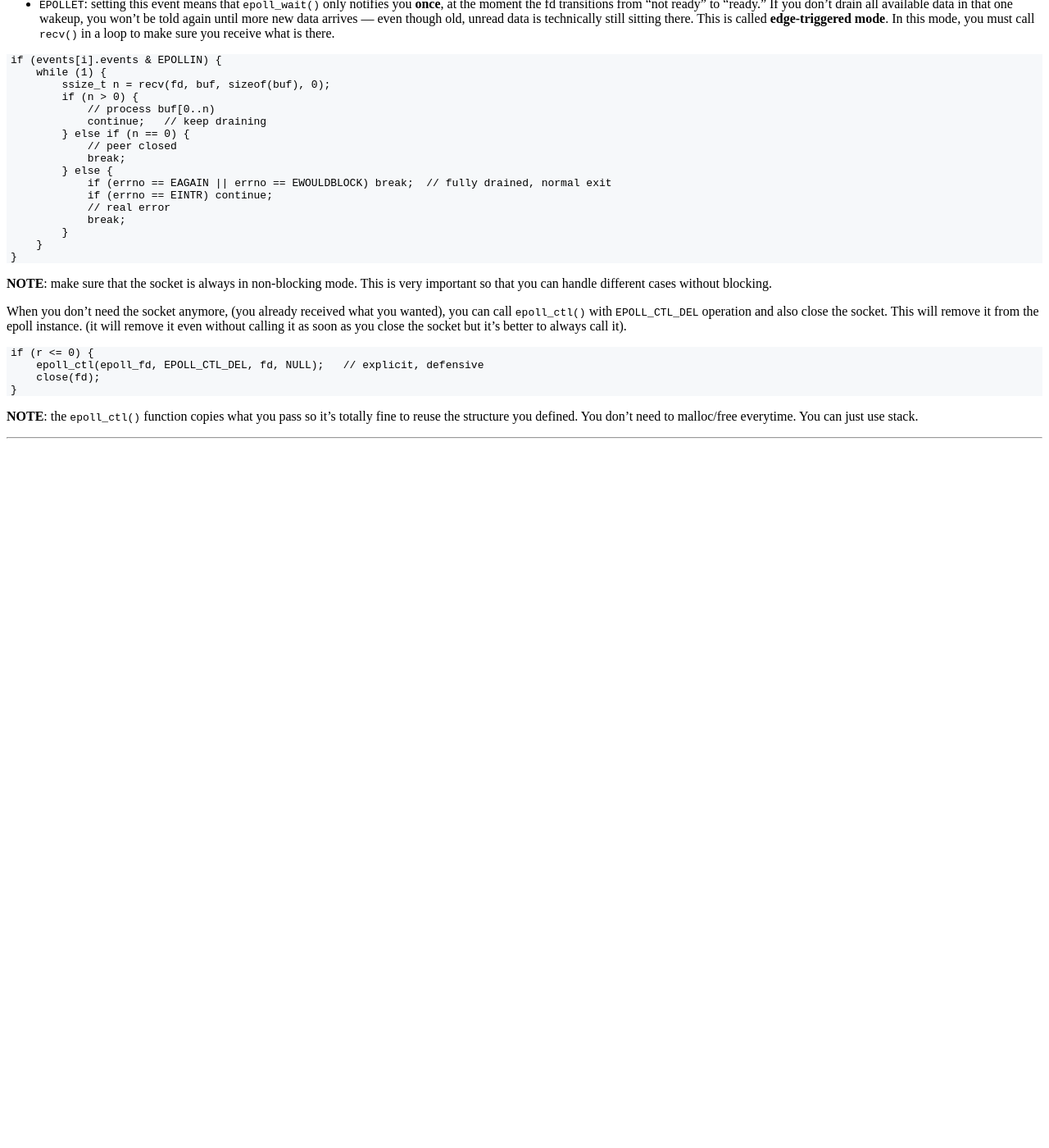
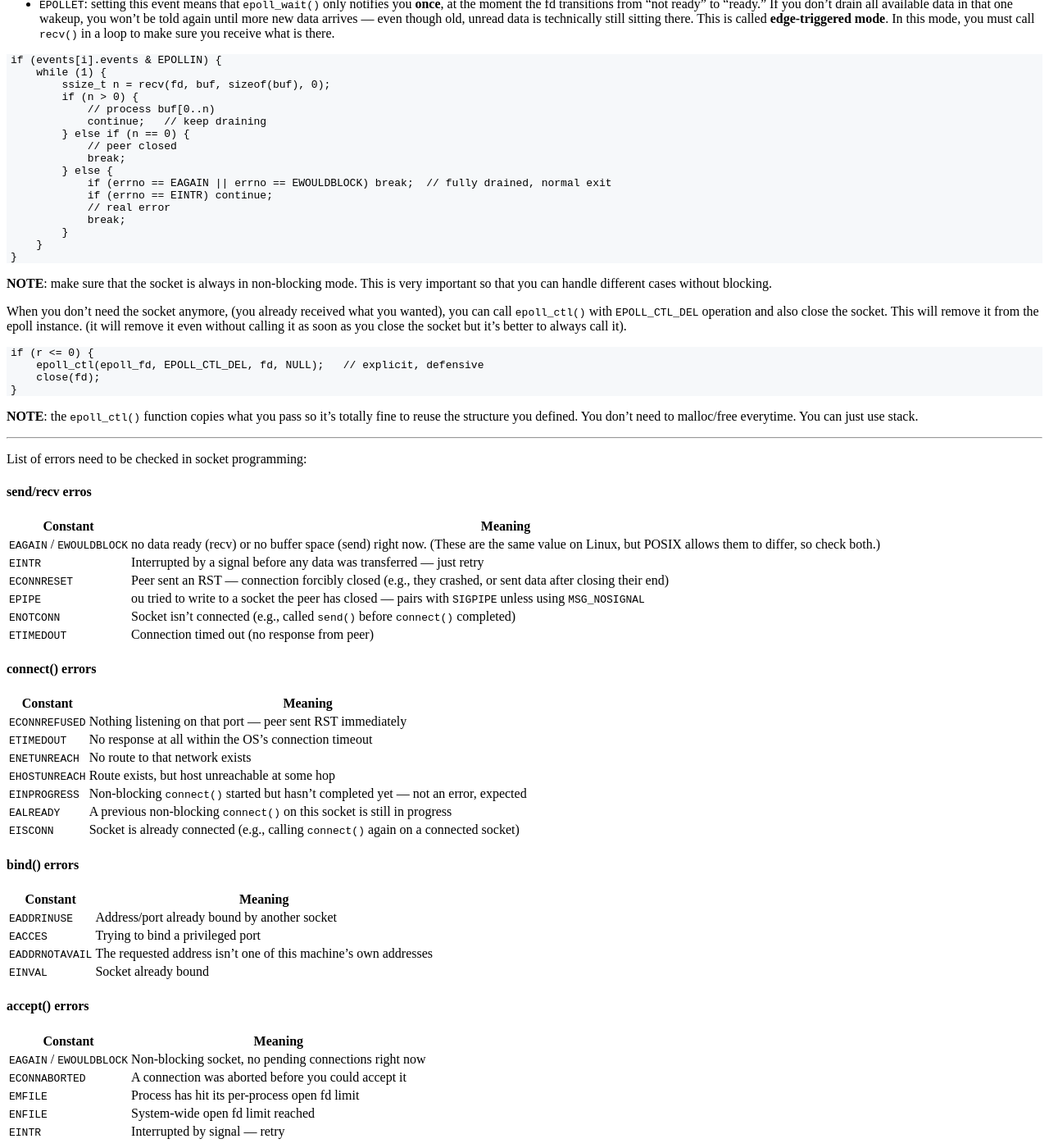
Before and after one commit to maroofi/maroofi.github.io, a Jekyll site: the page built from posts/sockets_in_linux.md, in a window 1280 px wide and 1400 px high, scrolled down 10230 px. Shown: the whole window at 82% size. Built offline with Jekyll 4.4.1, drawn with Linux system fonts in a browser that asks for light colours; our own code applies the rules of GitHub Pages for plain Markdown files; before the commit the page ends 10773 px from its top, so only the background shows below that.

Commit message:
Update sockets_in_linux.md

```diff
--- a/posts/sockets_in_linux.md
+++ b/posts/sockets_in_linux.md
@@ -720,3 +720,50 @@ if (r <= 0) {
 **NOTE**: the `epoll_ctl()` function copies what you pass so it's totally fine to reuse the structure you defined. You don't need to malloc/free everytime. You can just use stack.
 
 --------------------------------------
+
+List of errors need to be checked in socket programming:
+
+#### send/recv erros
+
+|Constant|Meaning|
+|--------|--------|
+|`EAGAIN` / `EWOULDBLOCK`| no data ready (recv) or no buffer space (send) right now. (These are the same value on Linux, but POSIX allows them to differ, so check both.)|
+|`EINTR`|Interrupted by a signal before any data was transferred — just retry|
+|`ECONNRESET`|Peer sent an RST — connection forcibly closed (e.g., they crashed, or sent data after closing their end)|
+|`EPIPE`|ou tried to write to a socket the peer has closed — pairs with `SIGPIPE` unless using `MSG_NOSIGNAL`|
+|`ENOTCONN`|Socket isn't connected (e.g., called `send()` before `connect()` completed)|
+|`ETIMEDOUT`|Connection timed out (no response from peer)|
+
+
+#### connect() errors
+
+|Constant|Meaning|
+|--------|--------|
+|`ECONNREFUSED`|Nothing listening on that port — peer sent RST immediately|
+|`ETIMEDOUT`|No response at all within the OS's connection timeout|
+|`ENETUNREACH`|No route to that network exists|
+|`EHOSTUNREACH`|Route exists, but host unreachable at some hop|
+|`EINPROGRESS`|Non-blocking `connect()` started but hasn't completed yet — not an error, expected|
+|`EALREADY`|A previous non-blocking `connect()` on this socket is still in progress|
+|`EISCONN`|Socket is already connected (e.g., calling `connect()` again on a connected socket)|
+
+
+#### bind() errors
+
+|Constant|Meaning|
+|--------|--------|
+|`EADDRINUSE`|Address/port already bound by another socket|
+|`EACCES`|  Trying to bind a privileged port|
+|`EADDRNOTAVAIL`|The requested address isn't one of this machine's own addresses|
+|`EINVAL`|Socket already bound|
+
+
+#### accept() errors
+
+|Constant|Meaning|
+|--------|--------|
+|`EAGAIN` / `EWOULDBLOCK`|Non-blocking socket, no pending connections right now|
+|`ECONNABORTED`|A connection was aborted before you could accept it|
+|`EMFILE`|Process has hit its per-process open fd limit|
+|`ENFILE`|System-wide open fd limit reached|
+|`EINTR`|Interrupted by signal — retry|
```
